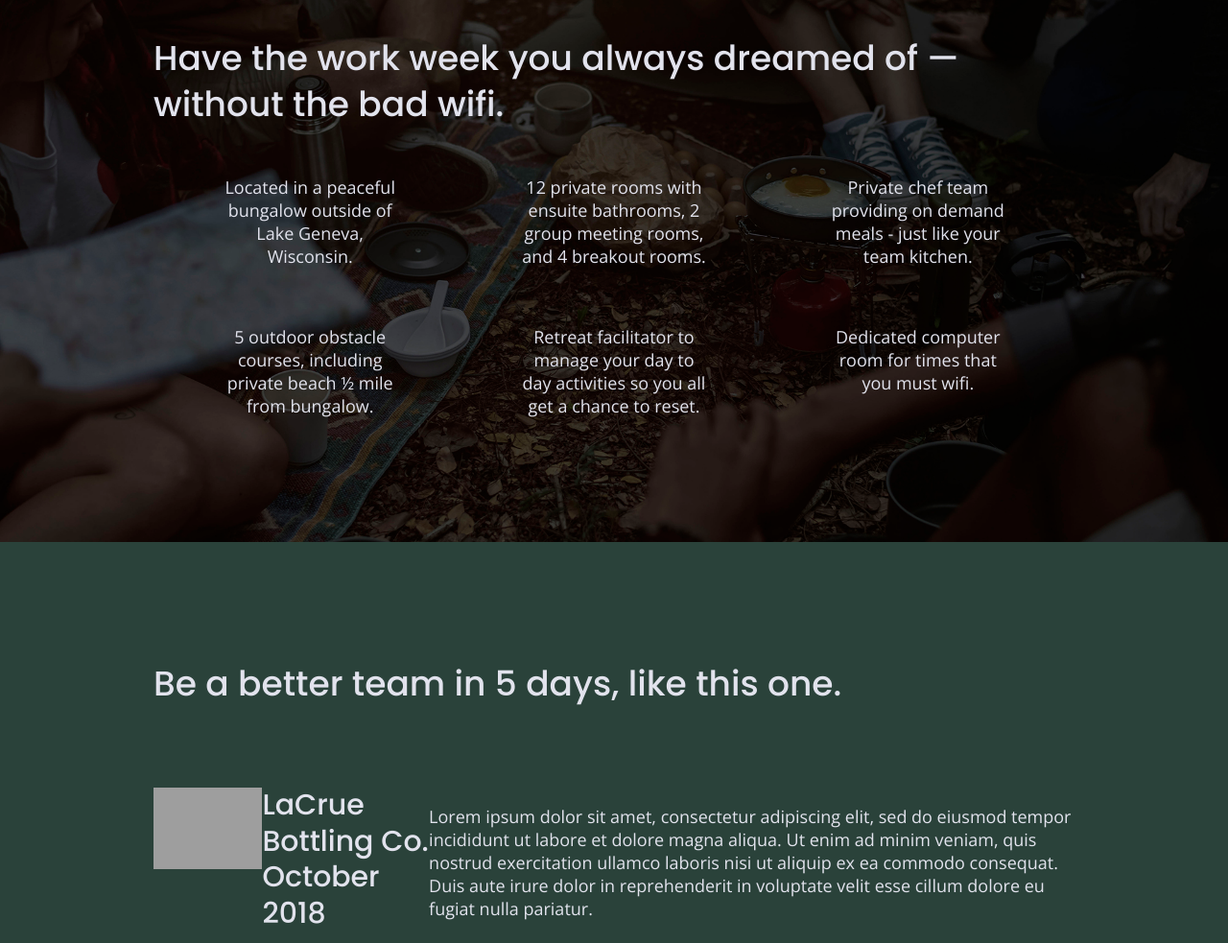
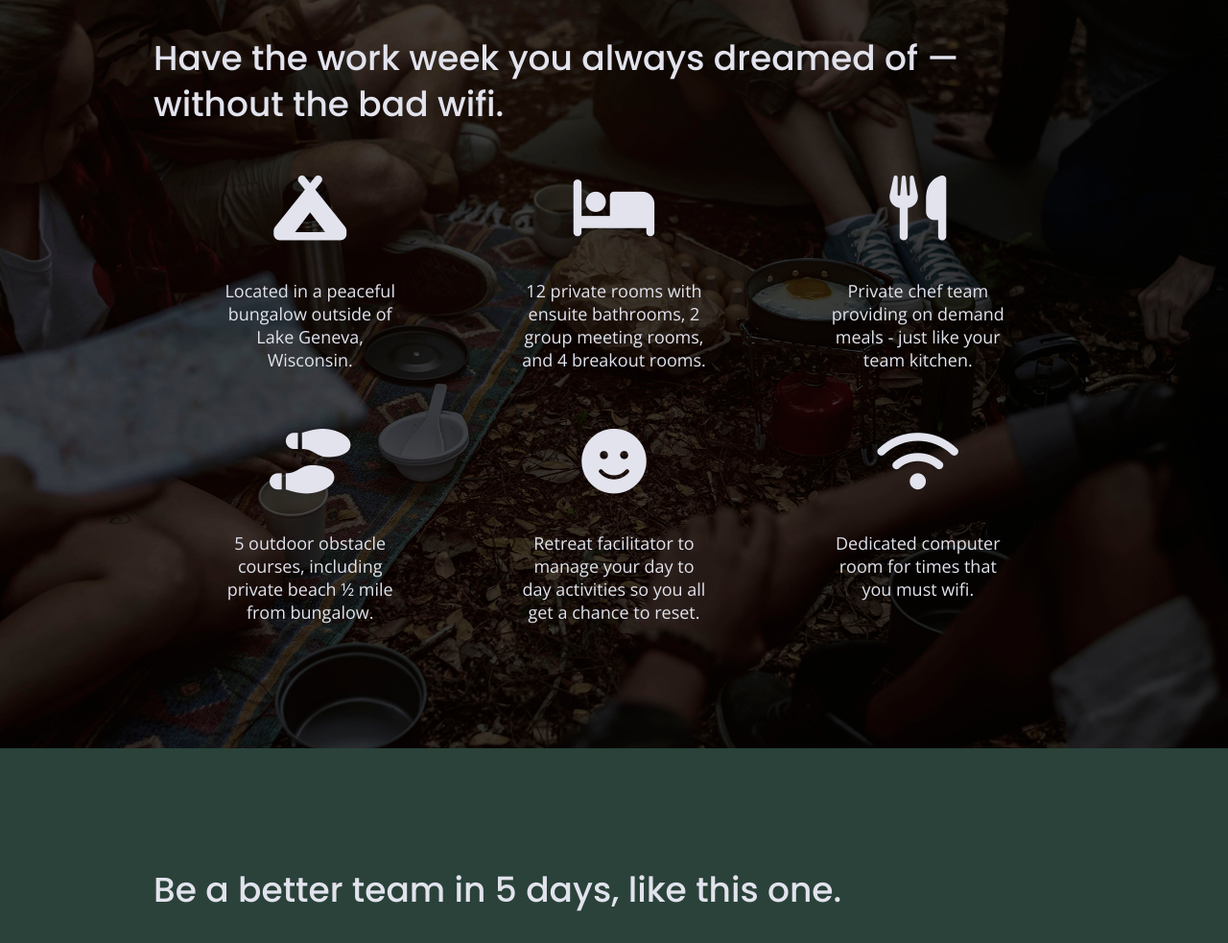
Before and after one commit to stephanieparra/unplugged, a website built with Parcel: page index.html in a window 1280 px wide. Shown: the part 987-1970 px from the top of the page at 96% size. Built offline with nearby package versions, Linux system fonts and the light colour scheme; grey boxes are pictures that could not be loaded.

Commit message:
Added font awesome icons

```diff
--- a/css/main.css
+++ b/css/main.css
@@ -307,6 +307,11 @@ input[type="button"] {
   justify-content: center;
   align-items: flex-start;
   flex-flow: row wrap;
+}
+
+.features i {
+  font-size: 3.75em;
+  margin-bottom: 40px;
 }
 
 .features p {
--- a/index.html
+++ b/index.html
@@ -17,6 +17,10 @@
 
     <link rel="stylesheet" href="css/normalize.css" />
     <link rel="stylesheet" href="css/main.css" />
+    <script
+      src="https://kit.fontawesome.com/14c6eb3156.js"
+      crossorigin="anonymous"
+    ></script>
 
     <!-- Google Fonts -->
     <link
@@ -80,42 +84,54 @@
           </h2>
           <div class="features-items">
             <article>
-              <p class="fontawesome-icons"></p>
+              <p class="fontawesome-icons">
+                <i class="fas fa-campground"></i>
+              </p>
               <p class="features-item-description">
                 Located in a peaceful bungalow outside of Lake Geneva,
                 Wisconsin.
               </p>
             </article>
             <article>
-              <p class="fontawesome-icons"></p>
+              <p class="fontawesome-icons">
+                <i class="fas fa-bed"></i>
+              </p>
               <p class="features-item-description">
                 12 private rooms with ensuite bathrooms, 2 group meeting rooms,
                 and 4 breakout rooms.
               </p>
             </article>
             <article>
-              <p class="fontawesome-icons"></p>
+              <p class="fontawesome-icons">
+                <i class="fas fa-utensils"></i>
+              </p>
               <p class="features-item-description">
                 Private chef team providing on demand meals - just like your
                 team kitchen.
               </p>
             </article>
             <article>
-              <p class="fontawesome-icons"></p>
+              <p class="fontawesome-icons">
+                <i class="fas fa-shoe-prints"></i>
+              </p>
               <p class="features-item-description">
                 5 outdoor obstacle courses, including private beach ½ mile from
                 bungalow.
               </p>
             </article>
             <article>
-              <p class="fontawesome-icons"></p>
+              <p class="fontawesome-icons">
+                <i class="fas fa-smile"></i>
+              </p>
               <p class="features-item-description">
                 Retreat facilitator to manage your day to day activities so you
                 all get a chance to reset.
               </p>
             </article>
             <article>
-              <p class="fontawesome-icons"></p>
+              <p class="fontawesome-icons">
+                <i class="fas fa-wifi"></i>
+              </p>
               <p class="features-item-description">
                 Dedicated computer room for times that you must wifi.
               </p>
```
Also changed, not shown: about/index.html (+4 -0 lines), faq/index.html (+1 -0 lines).
